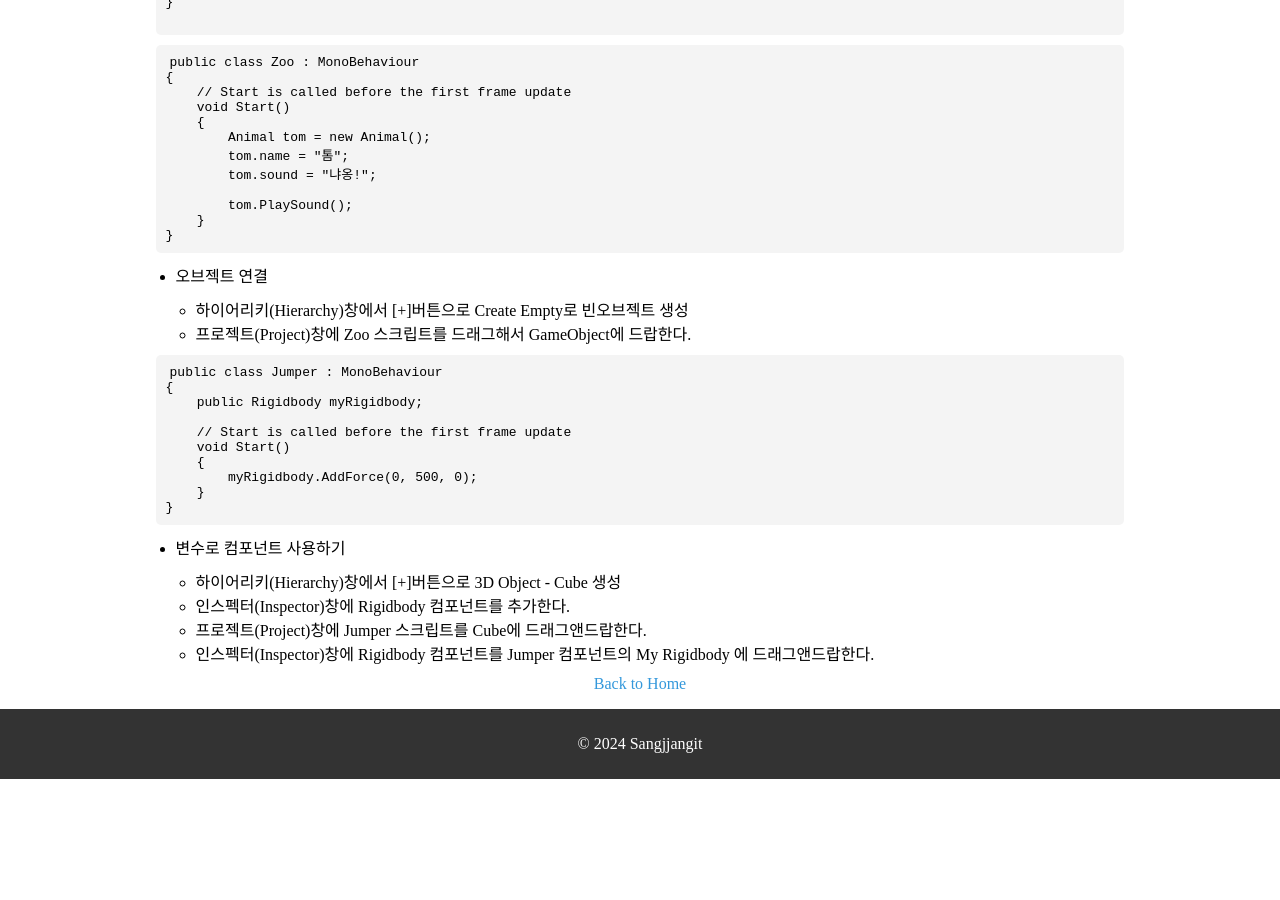
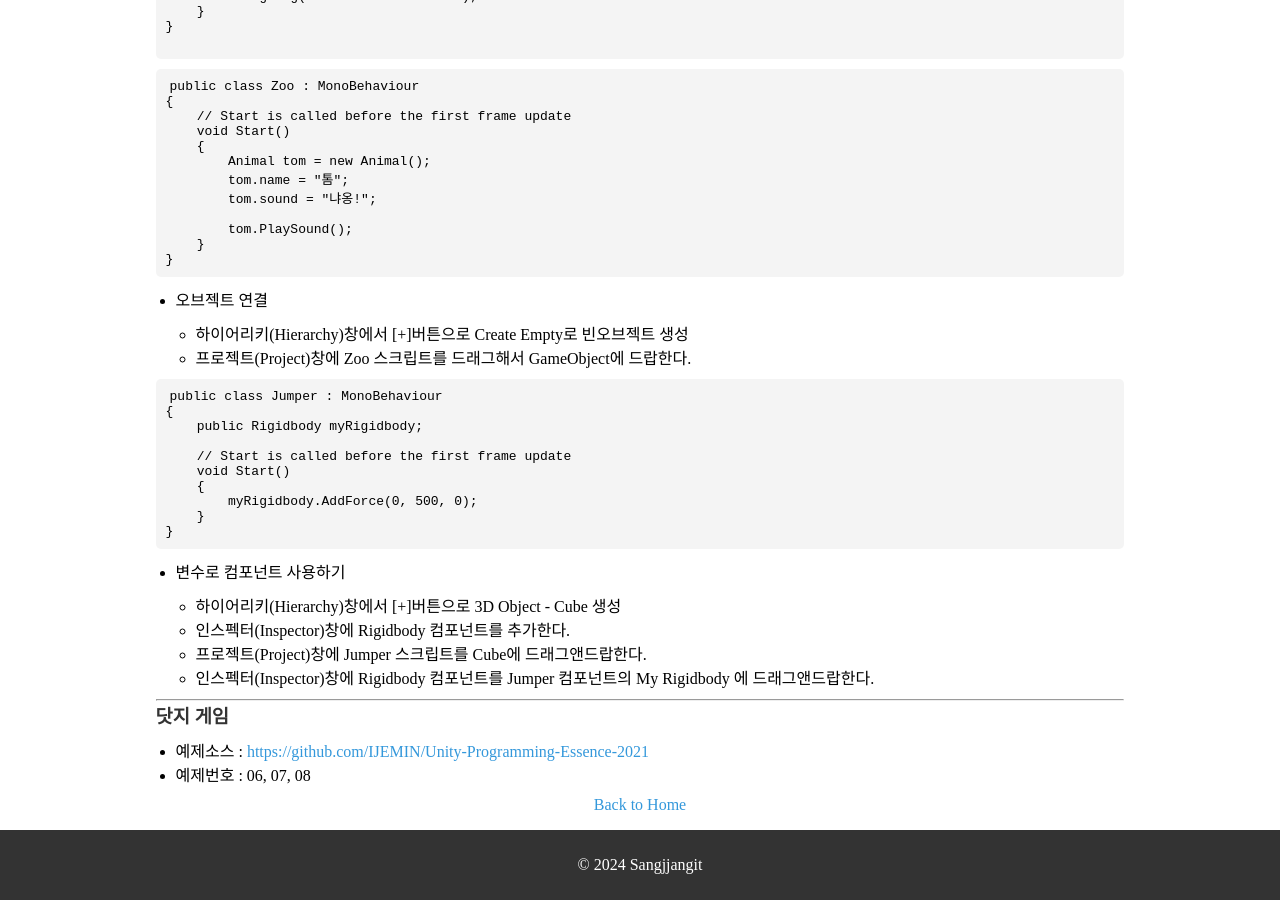
Before and after one commit to sangjjangit/sangjjangit.github.io, a Jekyll site: the page built from _posts/2024-09-22-Unity-Start.md, in a window 1280 px wide and 900 px high, scrolled down 4397 px. Built offline with Jekyll 4.4.1, drawn with Linux system fonts in a browser that asks for light colours; before the commit the page ends 5176 px from its top, so only the background shows below that.

Commit message:
unity post

```diff
--- a/_posts/2024-09-22-Unity-Start.md
+++ b/_posts/2024-09-22-Unity-Start.md
@@ -33,6 +33,7 @@ excerpt: "유니티를 시작하다."
 ### 유니티 에디터 둘러보기
 
 - 예제소스 : <https://github.com/IJEMIN/Unity-Programming-Essence-2021>
+- 예제번호 : 02
 
 1. 기존 프로젝트 불러오기
 - 유니티 허브 실행 > Projects 탭에서 Add
@@ -241,3 +242,10 @@ public class Jumper : MonoBehaviour
   - 인스펙터(Inspector)창에 Rigidbody 컴포넌트를 추가한다.
   - 프로젝트(Project)창에 Jumper 스크립트를 Cube에 드래그앤드랍한다.
   - 인스펙터(Inspector)창에 Rigidbody 컴포넌트를 Jumper 컴포넌트의 My Rigidbody 에 드래그앤드랍한다.
+
+---
+
+### 닷지 게임
+
+- 예제소스 : <https://github.com/IJEMIN/Unity-Programming-Essence-2021>
+- 예제번호 : 06, 07, 08
```
